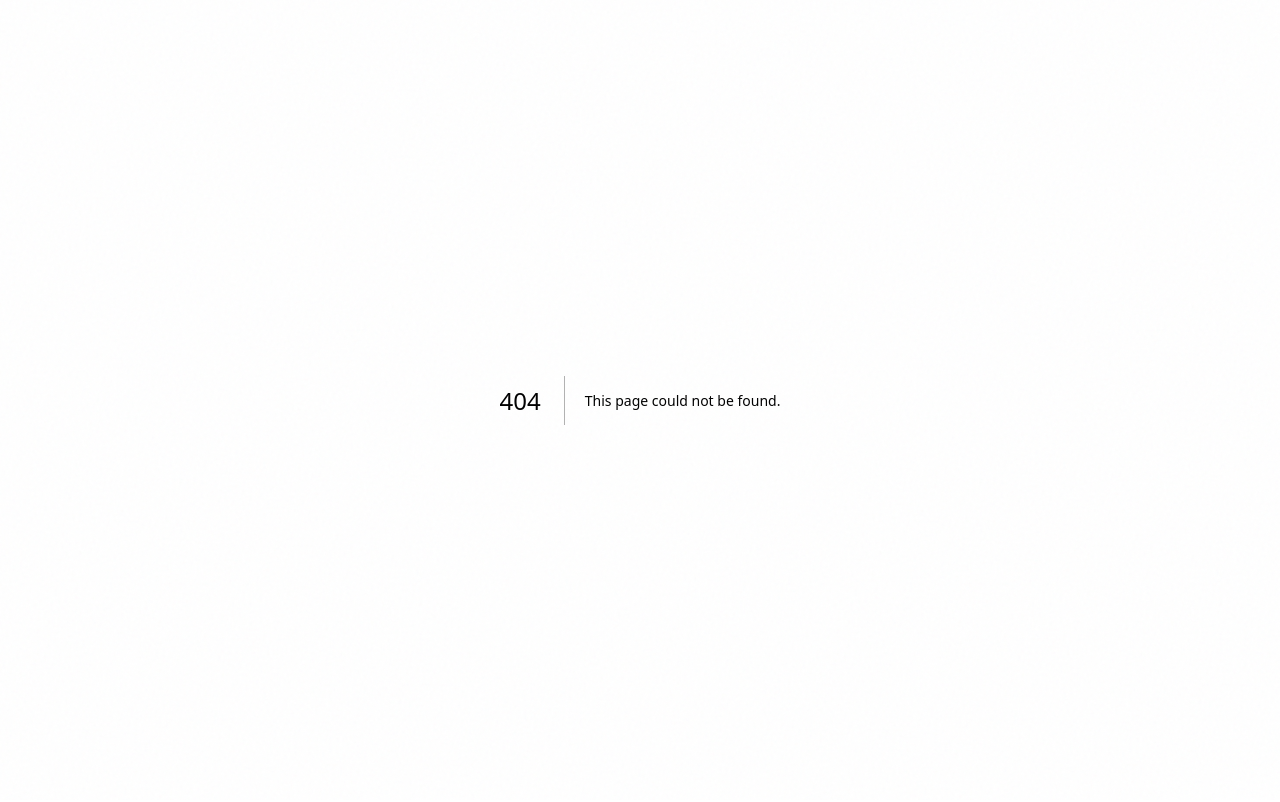
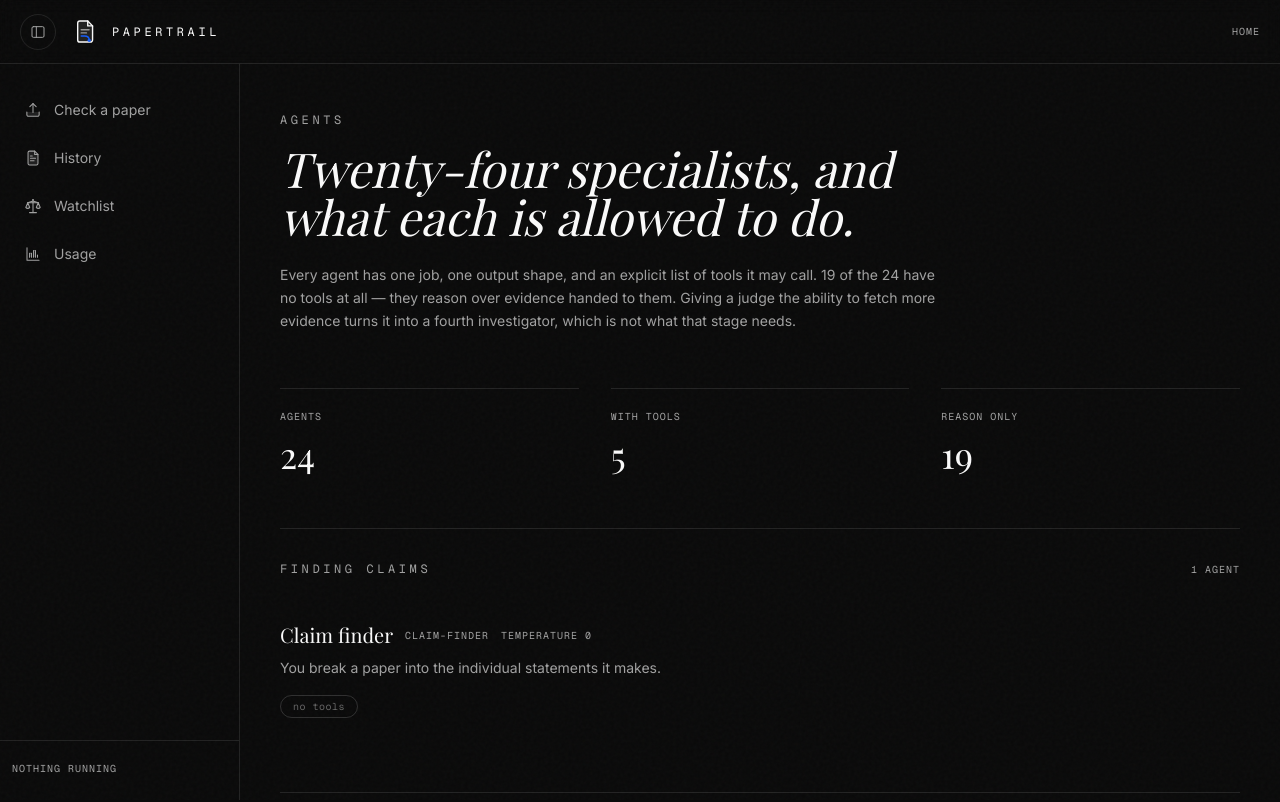
Before and after one commit to FlemingJohn/papertrail, a Next.js app: page /agents in a window 1280 px wide. Before the commit this address had no page. Shown: the top 802 px of the page. Built offline with nearby package versions, Linux system fonts and the light colour scheme; a web font is replaced by a local one.

Commit message:
feat: add agents page listing all 24 and their tools

```diff
--- /dev/null
+++ b/app/(dashboard)/agents/page.tsx
@@ -0,0 +1,131 @@
+import { agents } from "@/lib/agents/registry";
+import { runStageLabels } from "@/lib/config/labels";
+import { getToolLabel } from "@/lib/tools/registry";
+import { displayMedium, microLabel, pill, sectionLabel } from "@/lib/design/tokens";
+
+export const metadata = {
+  title: "Agents — PaperTrail",
+};
+
+const stageOrder = [
+  "finding-claims",
+  "gathering-papers",
+  "checking-citations",
+  "checking-numbers",
+  "checking-methods",
+  "finding-conflicts",
+  "reviewing",
+  "writing-report",
+] as const;
+
+export default function AgentsPage() {
+  const everyAgent = Object.values(agents);
+
+  const byStage = stageOrder.map((stage) => ({
+    stage,
+    label: runStageLabels[stage],
+    members: everyAgent.filter((agent) => agent.stage === stage),
+  }));
+
+  const withTools = everyAgent.filter(
+    (agent) => agent.toolNames.length > 0
+  ).length;
+
+  return (
+    <div className="mx-auto max-w-5xl">
+      <header className="mb-14">
+        <p className={`${sectionLabel} mb-4`}>Agents</p>
+        <h1 className={displayMedium}>
+          Twenty-four specialists, and what each is allowed to do.
+        </h1>
+        <p className="mt-6 max-w-2xl text-sm leading-relaxed text-muted-foreground">
+          Every agent has one job, one output shape, and an explicit list of
+          tools it may call. {everyAgent.length - withTools} of the{" "}
+          {everyAgent.length} have no tools at all — they reason over evidence
+          handed to them. Giving a judge the ability to fetch more evidence
+          turns it into a fourth investigator, which is not what that stage
+          needs.
+        </p>
+      </header>
+
+      <div className="mb-14 grid gap-8 sm:grid-cols-3">
+        <Figure label="Agents" value={String(everyAgent.length)} />
+        <Figure label="With tools" value={String(withTools)} />
+        <Figure
+          label="Reason only"
+          value={String(everyAgent.length - withTools)}
+        />
+      </div>
+
+      <div className="space-y-14">
+        {byStage.map((group) => (
+          <section key={group.stage} className="border-t border-white/10 pt-8">
+            <div className="mb-6 flex flex-wrap items-baseline justify-between gap-3">
+              <p className={sectionLabel}>{group.label}</p>
+              <span className={microLabel}>
+                {group.members.length}{" "}
+                {group.members.length === 1 ? "agent" : "agents"}
+              </span>
+            </div>
+
+            <ul>
+              {group.members.map((agent) => (
+                <li
+                  key={agent.name}
+                  className="border-b border-white/10 py-5 last:border-b-0"
+                >
+                  <div className="mb-2 flex flex-wrap items-center gap-3">
+                    <h2 className="font-display text-xl font-light">
+                      {agent.label}
+                    </h2>
+                    <span className={microLabel}>{agent.name}</span>
+                    <span className={microLabel}>
+                      temperature {agent.temperature}
+                    </span>
+                  </div>
+
+                  <p className="mb-3 max-w-3xl text-sm leading-relaxed text-muted-foreground">
+                    {readRole(agent.buildSystemPrompt())}
+                  </p>
+
+                  {agent.toolNames.length === 0 ? (
+                    <span
+                      className={`${pill} border-white/15 text-muted-foreground/60`}
+                    >
+                      no tools
+                    </span>
+                  ) : (
+                    <div className="flex flex-wrap gap-2">
+                      {agent.toolNames.map((toolName) => (
+                        <span
+                          key={toolName}
+                          className={`${pill} border-accent/40 text-accent`}
+                        >
+                          {getToolLabel(toolName)}
+                        </span>
+                      ))}
+                    </div>
+                  )}
+                </li>
+              ))}
+            </ul>
+          </section>
+        ))}
+      </div>
+    </div>
+  );
+}
+
+function Figure({ label, value }: { label: string; value: string }) {
+  return (
+    <div className="border-t border-white/10 pt-5">
+      <p className={`${microLabel} mb-3`}>{label}</p>
+      <p className="font-display text-4xl font-light leading-none">{value}</p>
+    </div>
+  );
+}
+
+function readRole(systemPrompt: string): string {
+  const match = systemPrompt.match(/Your role: (.+)/);
+  return match === null ? "" : match[1].trim();
+}
```
